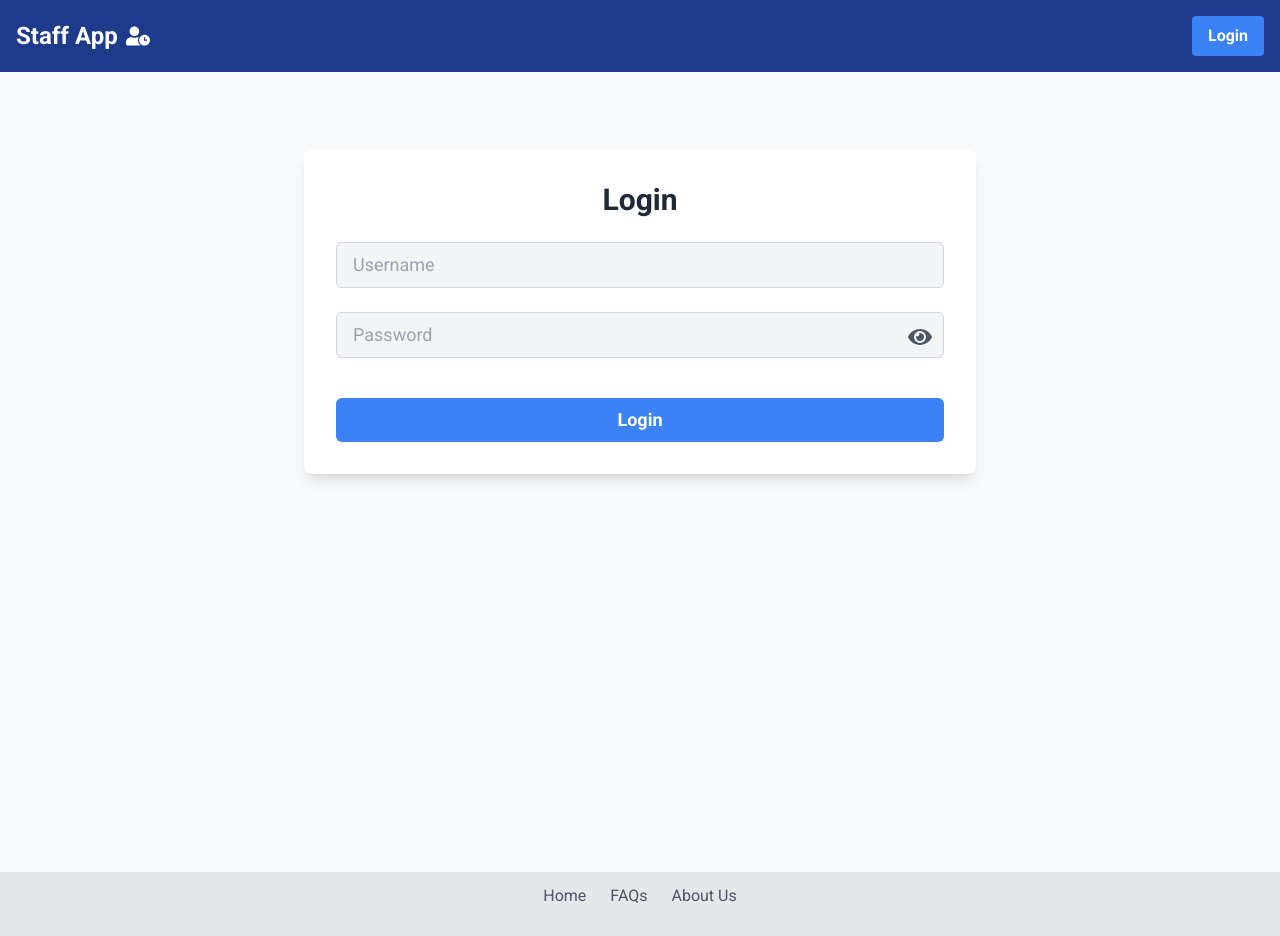
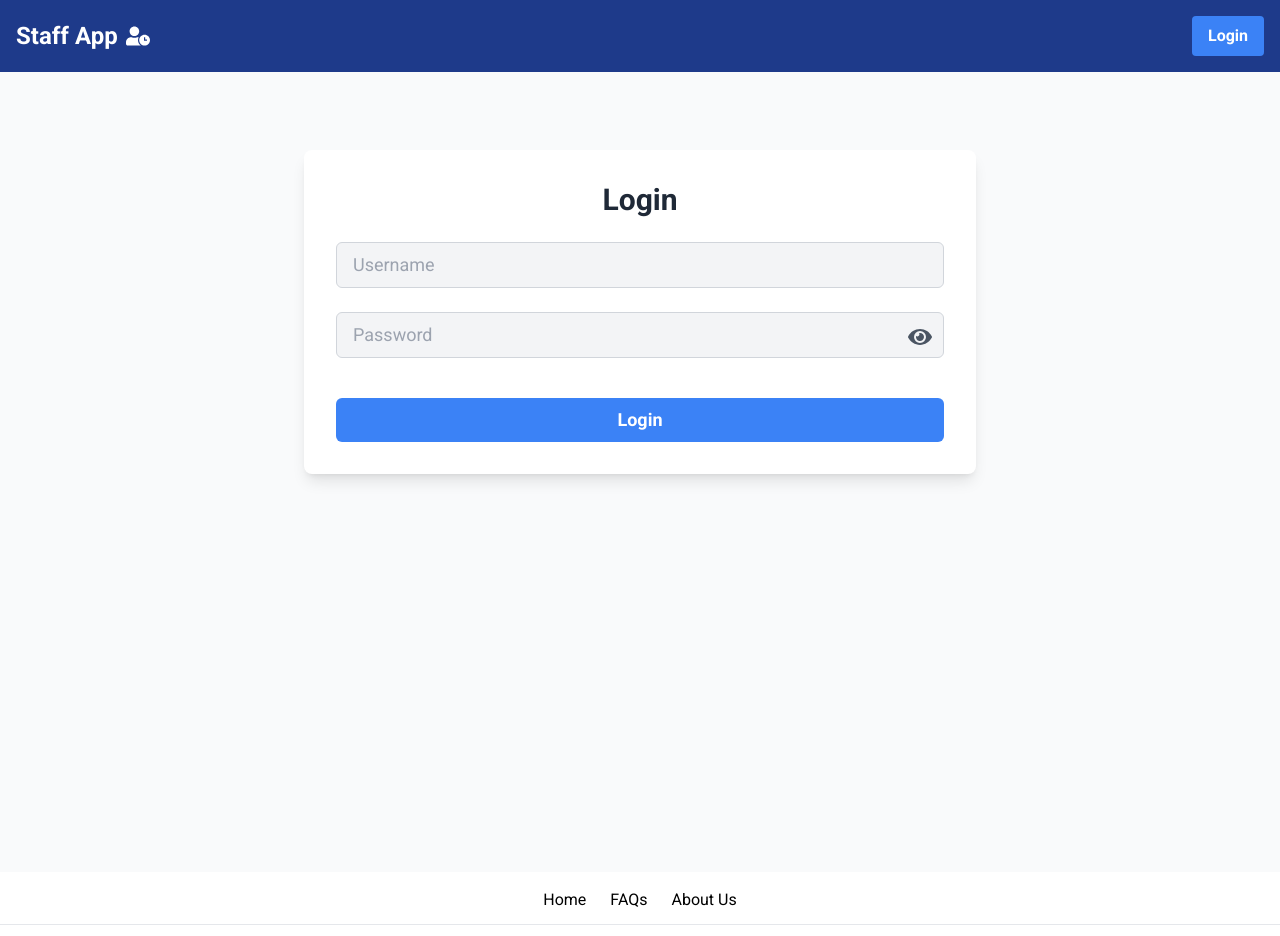
Before and after one commit to BladEvgen/Control-app, a React (Vite) app in the folder frontend/: page /app/login in a window 1280 px wide. Shown: the top 936 px of the page. Built offline with nearby package versions, Linux system fonts and the light colour scheme.

Commit message:
Update FooterComponent.tsx

```diff
--- a/frontend/src/components/FooterComponent.tsx
+++ b/frontend/src/components/FooterComponent.tsx
@@ -4,26 +4,35 @@ const FooterComponent = () => {
   const currentYear = new Date().getFullYear();
 
   return (
-    <footer className="py-3 bg-gray-200 mt-auto">
+    <footer className="py-4 bg-footer-light text-text-dark dark:bg-background-dark dark:text-text-light mt-auto">
       <div className="container mx-auto">
-        <div className="flex justify-center border-b pb-3 mb-3">
+        <div className="flex justify-center border-b border-text-dark dark:border-text-light pb-3 mb-3">
           <div className="mr-6">
-            <Link to="/" className="text-gray-600 hover:text-gray-800">
+            <Link
+              to="/"
+              className="text-text-dark hover:text-primary dark:text-text-light dark:hover:text-primary-light"
+            >
               Home
             </Link>
           </div>
           <div className="mr-6">
-            <Link to="/" className="text-gray-600 hover:text-gray-800">
+            <Link
+              to="/"
+              className="text-text-dark hover:text-primary dark:text-text-light dark:hover:text-primary-light"
+            >
               FAQs
             </Link>
           </div>
           <div>
-            <Link to="/" className="text-gray-600 hover:text-gray-800">
+            <Link
+              to="/"
+              className="text-text-dark hover:text-primary dark:text-text-light dark:hover:text-primary-light"
+            >
               About Us
             </Link>
           </div>
         </div>
-        <p className="text-center text-gray-600">
+        <p className="text-center text-text-dark dark:text-text-light">
           © <span id="currentYear">{currentYear}</span> Company, Inc
         </p>
       </div>
```
